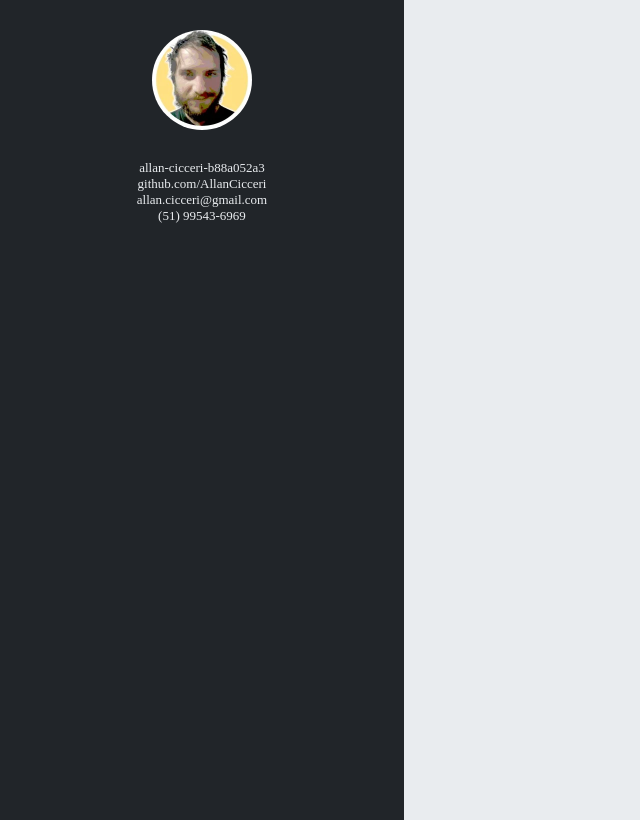
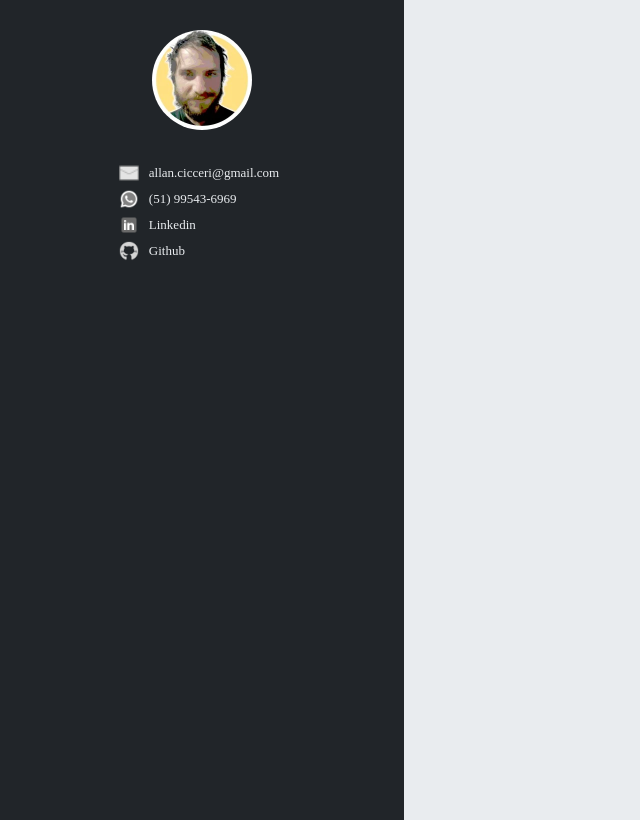
Before and after one commit to AllanCicceri/AllanCicceri.github.io, a plain HTML site: page index.html in a window 1280 px wide. Shown: the whole page, without its empty margins (0-640 px from the left). Drawn offline with Linux system fonts and the light colour scheme.

Commit message:
Adicionado icones aos contatos e ajustado para que linkedin e github sejam links

```diff
--- a/index.css
+++ b/index.css
@@ -36,7 +36,30 @@ body{
     display: flex;
     flex-direction: column;
     align-items: center;
+    justify-content: start;
     color: #E9ECEF;
     padding: 10px;
     font-size: small;
 }
+
+.container-contato img{
+    width: 20px;
+    height: 20px;
+}
+
+.contato{
+    width: 100%;
+    display: flex;
+    align-items: center;
+    padding: 3px;
+}
+
+.contato img{
+    margin-right: 10px;
+}
+
+.contato a{
+    text-decoration: none;
+    color: inherit;
+    font-weight: normal;
+}
--- a/index.html
+++ b/index.html
@@ -12,10 +12,22 @@
             <img src="./assets/imgs/allan.webp" alt="">
         </div>
         <div class="container-contato">
-            <div>allan-cicceri-b88a052a3</div>
-            <div>github.com/AllanCicceri</div>
-            <div>allan.cicceri@gmail.com</div>
-            <div>(51) 99543-6969</div>
+            <div class="contato">
+                <img src="./assets/imgs/email.png" alt="">
+                <div>allan.cicceri@gmail.com</div>
+            </div>
+            <div class="contato">
+                <img src="./assets/imgs/whats.png" alt="">
+                <div>(51) 99543-6969</div>
+            </div>
+            <div class="contato">
+                <img src="./assets/imgs/linkedin.png" alt="">
+                <a href="https://www.linkedin.com/in/allan-cicceri-b88a052a3/">Linkedin</a>
+            </div>
+            <div class="contato">
+                <img src="./assets/imgs/git.png" alt="">
+                <a href="https://www.github.com/AllanCicceri">Github</a>
+            </div>
         </div>
     </div>
     <div class="container-principal">
```
Also changed, not shown: assets/imgs/email.png (added), assets/imgs/git.png (added), assets/imgs/linkedin.png (added), assets/imgs/whats.png (added).
